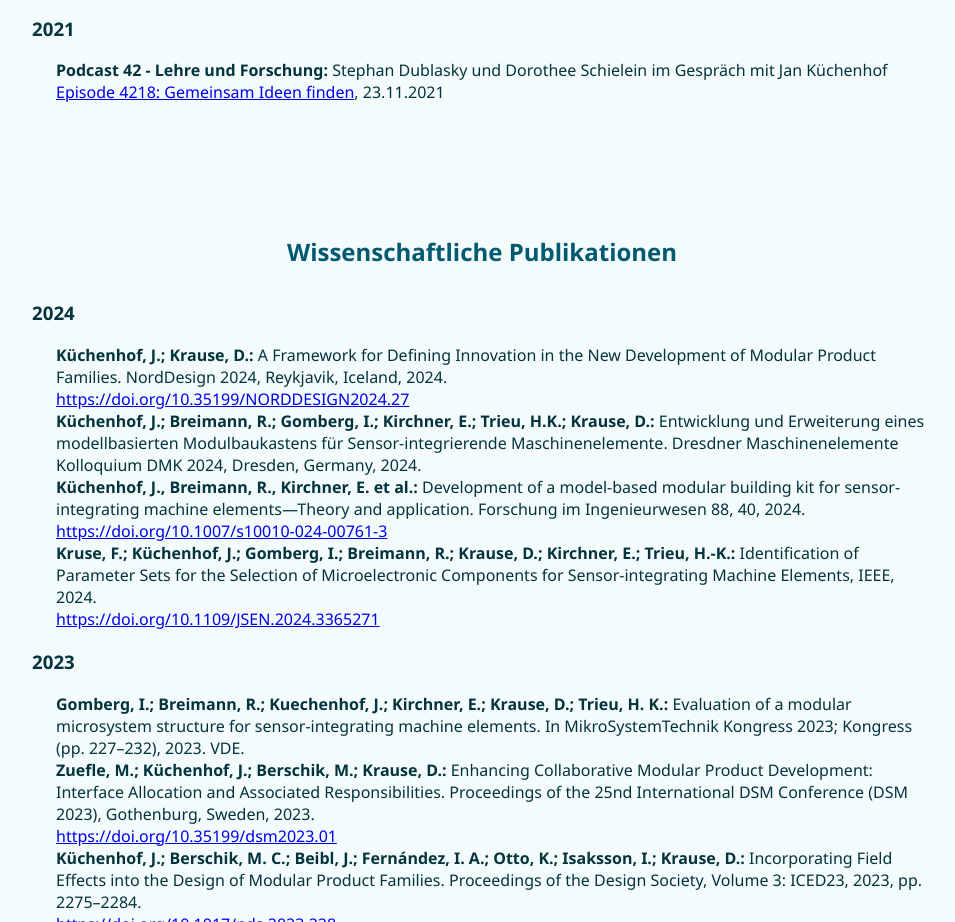
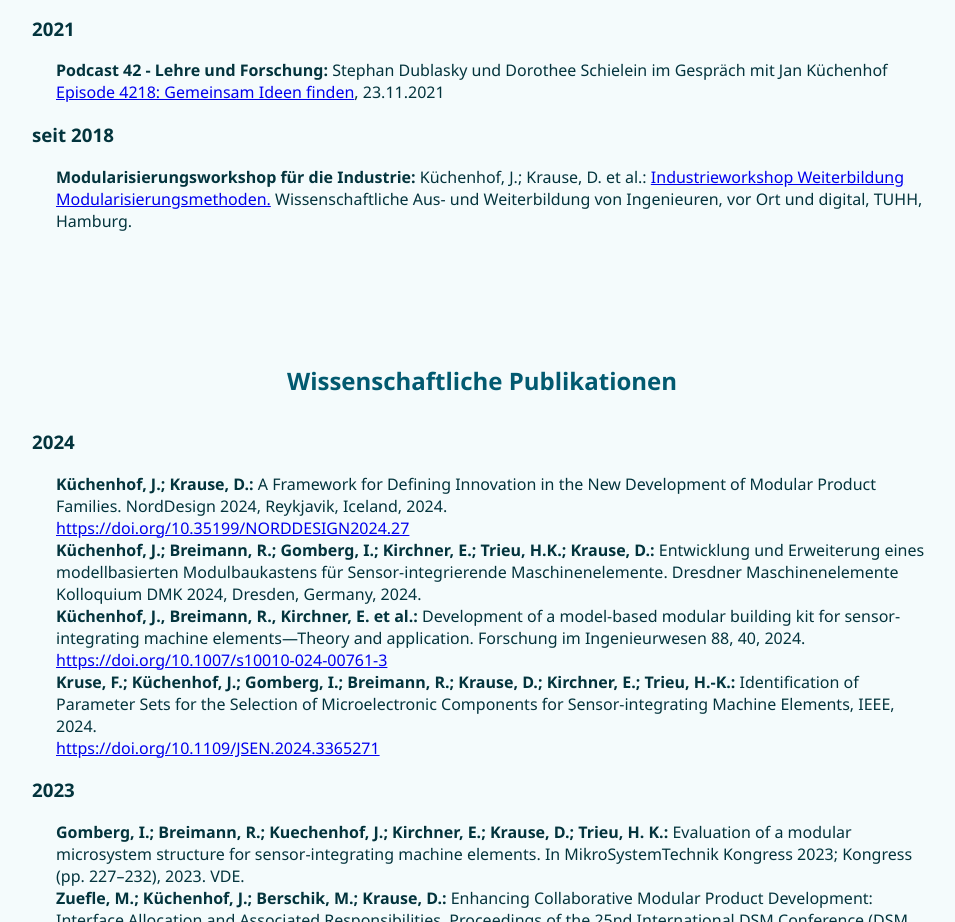
Before and after one commit to PresidentNemo/collaborative_ideation, a plain HTML site: page ueber.html in a window 1280 px wide. Shown: the part 2694-3616 px from the top of the page, without its empty margins (158-1113 px from the left). Drawn offline with Linux system fonts and the light colour scheme.

Commit message:
link fix

```diff
--- a/ueber.html
+++ b/ueber.html
@@ -125,6 +125,13 @@
             <strong>Podcast 42 - Lehre und Forschung: </strong>Stephan Dublasky und Dorothee Schielein im Gespräch mit
             Jan Küchenhof <a href="https://portal.hoou.de/blog/episodes/4218-jan-kuechenhof/">Episode 4218: Gemeinsam Ideen finden</a>, 23.11.2021
           </div>
+        </li>
+      </ul>
+      <h3><strong>seit 2018</strong></h3>
+      <ul style="list-style: none; padding-left: 0;">
+        <div style="margin-left: 1.5em;">
+          <strong>Modularisierungsworkshop für die Industrie: </strong> Küchenhof, J.; Krause, D. et al.: <a href="https://www.tuhh.de/pkt/aus-weiterbildung/industrieworkshops/weiterbildung-modularisierungsmethoden">Industrieworkshop Weiterbildung Modularisierungsmethoden.</a> Wissenschaftliche Aus- und Weiterbildung von Ingenieuren, vor Ort und digital, TUHH, Hamburg.
+        </div>
         </li>
       </ul>
       </section>
```
